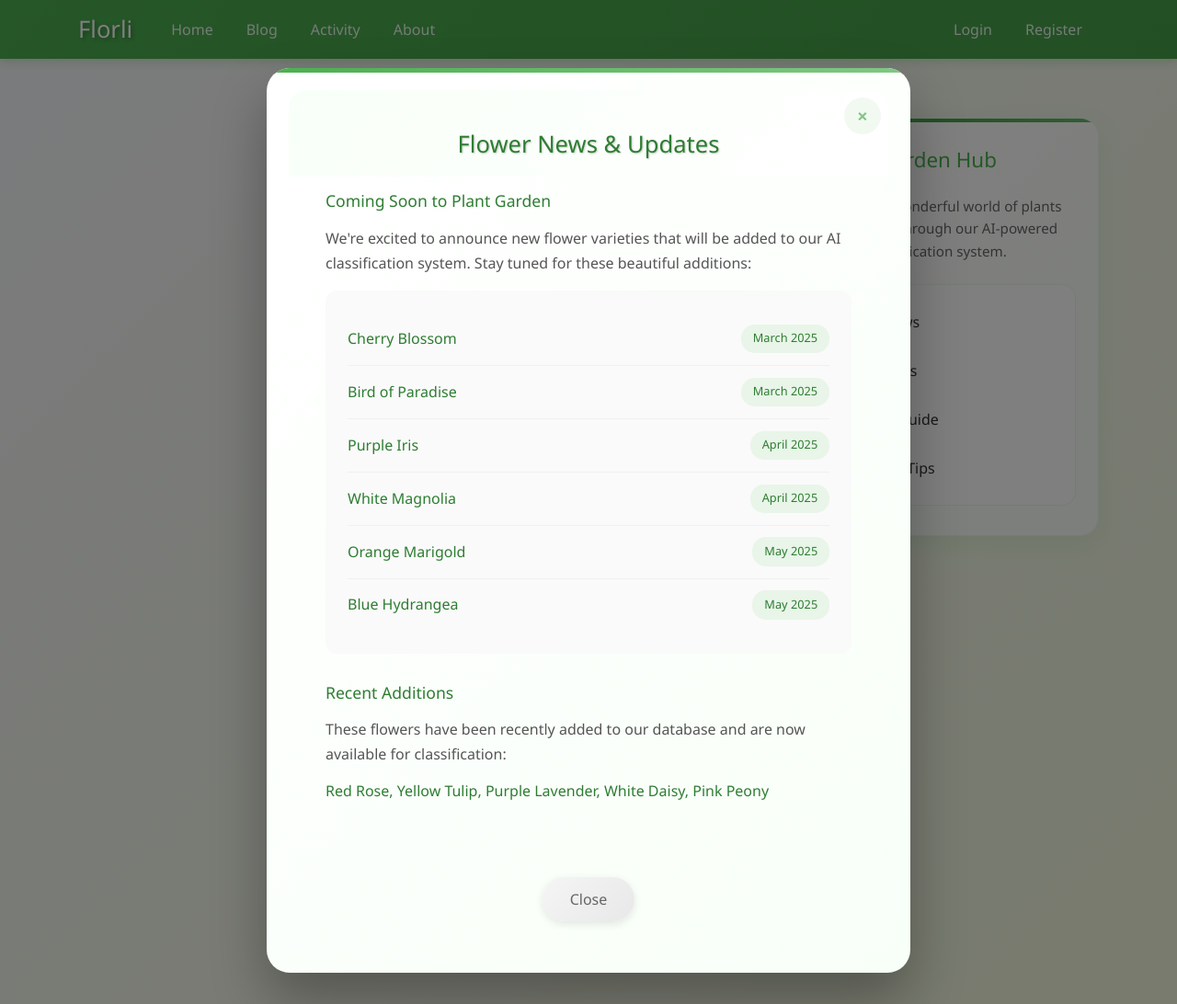
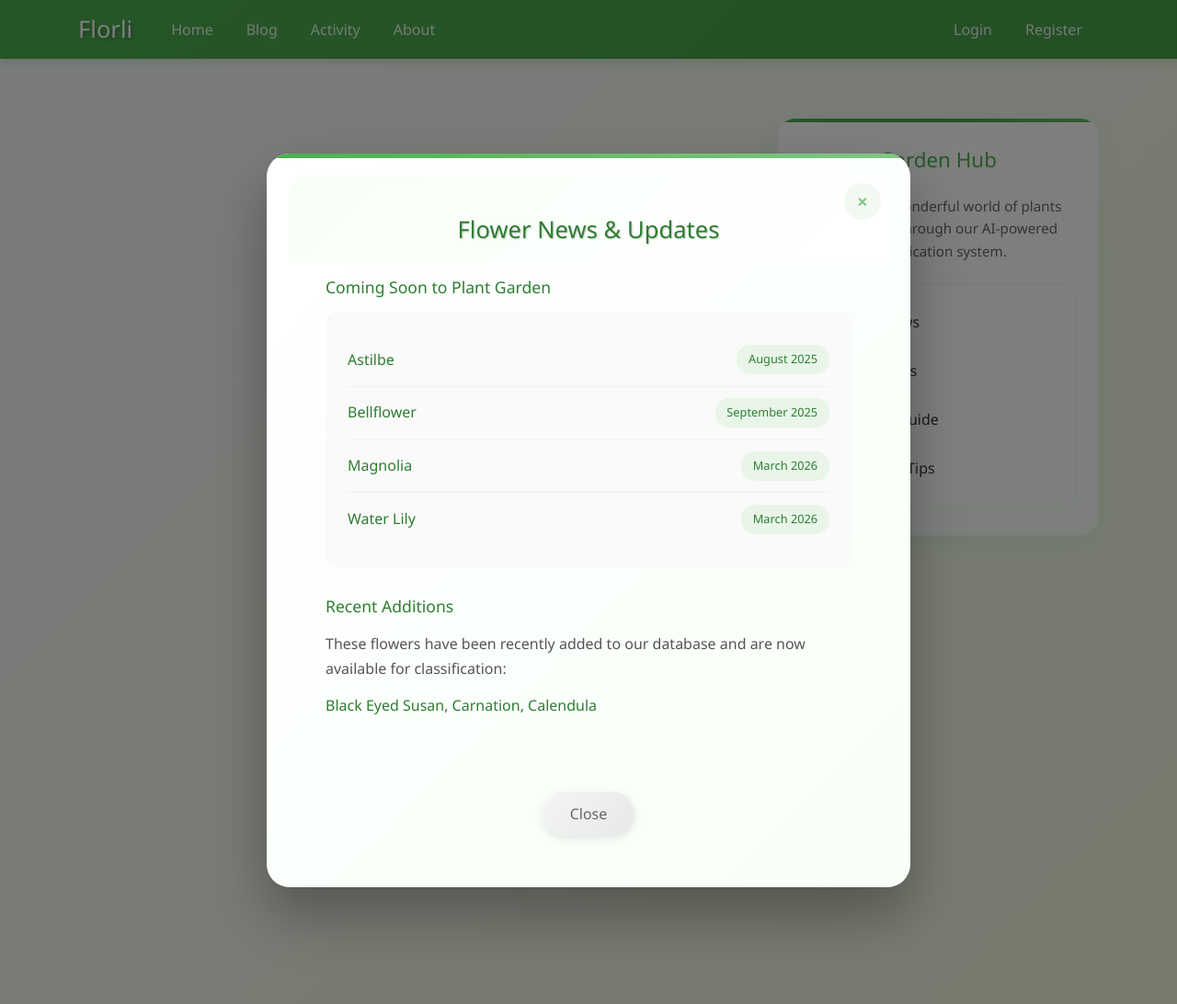
Before and after one commit to BejenaruIoanMatei/AI-PoweredFlowerClassification, a Django app: page /blog/ in a window 1280 px wide, after a click on "Flower News". Shown: the whole page at 92% size. Run offline with Django 5.2, Linux system fonts and the light colour scheme; data that the repository does not hold is empty; parts of the project's set-up code (start-up, migrations or seed data) failed here and were passed over.

Commit message:
42: Updated the sidebar and fixed the model warm-up

```diff
--- a/licenta_project/blog/templates/blog/base.html
+++ b/licenta_project/blog/templates/blog/base.html
@@ -382,32 +382,23 @@
           <div class="modal-body">
             <div class="modal-section">
               <h5>Coming Soon to Plant Garden</h5>
-              <p>We're excited to announce new flower varieties that will be added to our AI classification system. Stay tuned for these beautiful additions:</p>
 
               <div class="flower-list">
                 <div class="flower-item">
-                  <span class="flower-name">Cherry Blossom</span>
-                  <span class="flower-status">March 2025</span>
+                  <span class="flower-name">Astilbe</span>
+                  <span class="flower-status">August 2025</span>
                 </div>
                 <div class="flower-item">
-                  <span class="flower-name">Bird of Paradise</span>
-                  <span class="flower-status">March 2025</span>
+                  <span class="flower-name">Bellflower</span>
+                  <span class="flower-status">September 2025</span>
                 </div>
                 <div class="flower-item">
-                  <span class="flower-name">Purple Iris</span>
-                  <span class="flower-status">April 2025</span>
+                  <span class="flower-name">Magnolia</span>
+                  <span class="flower-status">March 2026</span>
                 </div>
                 <div class="flower-item">
-                  <span class="flower-name">White Magnolia</span>
-                  <span class="flower-status">April 2025</span>
-                </div>
-                <div class="flower-item">
-                  <span class="flower-name">Orange Marigold</span>
-                  <span class="flower-status">May 2025</span>
-                </div>
-                <div class="flower-item">
-                  <span class="flower-name">Blue Hydrangea</span>
-                  <span class="flower-status">May 2025</span>
+                  <span class="flower-name">Water Lily</span>
+                  <span class="flower-status">March 2026</span>
                 </div>
               </div>
             </div>
@@ -416,7 +407,7 @@
               <h5>Recent Additions</h5>
               <p>These flowers have been recently added to our database and are now available for classification:</p>
               <p style="color: #2e7d32; font-weight: 500;">
-                Red Rose, Yellow Tulip, Purple Lavender, White Daisy, Pink Peony
+                Black Eyed Susan, Carnation, Calendula
               </p>
             </div>
           </div>
@@ -439,40 +430,31 @@
           </div>
           <div class="modal-body">
             <div class="modal-section">
-              <h5>Latest Model: PlantNet AI v2.1</h5>
-              <p>We've upgraded our classification model with enhanced accuracy and new capabilities. Here's what's improved:</p>
+              <h5>Latest Model: EfficientNetB2</h5>
+              <p>Improvements:</p>
 
               <div class="model-feature-list">
                 <div class="model-feature">
-                  <span style="color: #2e7d32; font-weight: 500;">95.2% Accuracy</span>
-                  <span style="margin-left: auto; color: #666;">Up from 91.8%</span>
+                  <span style="color: #2e7d32; font-weight: 500;">95.9% Accuracy</span>
+                  <span style="margin-left: auto; color: #666;">Up from 86.8%</span>
                 </div>
                 <div class="model-feature">
                   <span style="color: #2e7d32; font-weight: 500;">Faster Processing</span>
                   <span style="margin-left: auto; color: #666;">3x speed improvement</span>
-                </div>
-                <div class="model-feature">
-                  <span style="color: #2e7d32; font-weight: 500;">50+ New Species</span>
-                  <span style="margin-left: auto; color: #666;">Expanded database</span>
-                </div>
-                <div class="model-feature">
-                  <span style="color: #2e7d32; font-weight: 500;">Better Edge Cases</span>
-                  <span style="margin-left: auto; color: #666;">Blurry/partial images</span>
                 </div>
               </div>
             </div>
 
             <div class="modal-section">
               <h5>Technical Details</h5>
-              <p><strong>Architecture:</strong> Advanced Convolutional Neural Network with Transfer Learning</p>
-              <p><strong>Training Data:</strong> Over 2.5 million flower images from 15 countries</p>
-              <p><strong>Deployment:</strong> Cloud-based inference with automatic scaling</p>
-              <p><strong>Next Update:</strong> Real-time plant disease detection (Summer 2025)</p>
+              <p><strong>Architecture:</strong> EfficientNet, Image Classification via fine-tuning</p>
+              <p><strong>Training Data:</strong> Around 10k images</p>
+              <p><strong>Next Update:</strong> Real-time plant disease detection (Summer 2025) (maybe)</p>
             </div>
 
             <div class="modal-section">
               <h5>Performance Metrics</h5>
-              <p>The new model shows significant improvements across all flower categories, with particularly strong performance in distinguishing between similar species like roses and peonies.</p>
+              <p>The new model shows significant improvements across all flower categories, with particularly strong performance in distinguishing between similar species like <b>Roses</b> and <b>Carnation</b> or <b>Calendula</b> and <b>California Poppy</b>.</p>
             </div>
           </div>
           <div class="modal-footer">
@@ -499,9 +481,7 @@
                 <li>Start seedlings indoors for warm-season flowers</li>
                 <li>Plant cool-season annuals like pansies and snapdragons</li>
                 <li>Prepare soil by adding compost and organic matter</li>
-                <li>Begin regular watering schedule as temperatures rise</li>
-                <li>Prune winter-damaged branches and dead-head spent blooms</li>
-                <li>Apply balanced fertilizer to established perennials</li>
+                <li>Begin regular watering schedule as temperature rises</li>
               </ul>
             </div>
 
@@ -509,11 +489,9 @@
               <div class="season-title">Summer (June - August)</div>
               <ul class="season-activities">
                 <li>Water early morning or evening to reduce evaporation</li>
-                <li>Apply mulch around plants to retain moisture</li>
                 <li>Provide shade for sensitive flowers during heat waves</li>
                 <li>Regular deadheading to encourage continuous blooming</li>
                 <li>Monitor for pests and diseases, treat as needed</li>
-                <li>Harvest flowers for bouquets and dried arrangements</li>
               </ul>
             </div>
 
@@ -524,7 +502,6 @@
                 <li>Collect seeds from favorite annual flowers</li>
                 <li>Reduce watering as temperatures cool down</li>
                 <li>Add compost and fallen leaves to garden beds</li>
-                <li>Cut back perennials after first frost</li>
                 <li>Protect tender plants with mulch or covers</li>
               </ul>
             </div>
```
Also changed, not shown: licenta_project/blog/apps.py (+5 -2 lines), licenta_project/virtual_garden/templates/virtual_garden/user_garden.html (+72 -41 lines).
